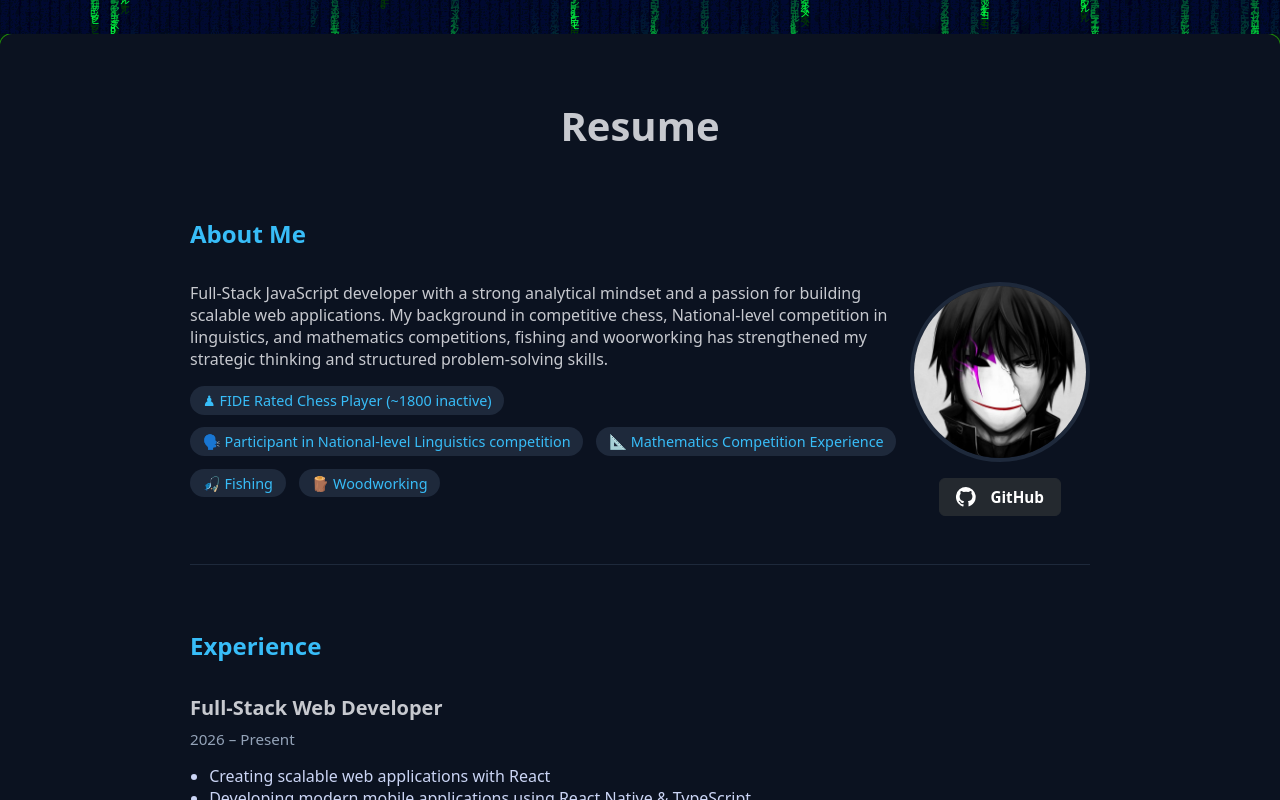
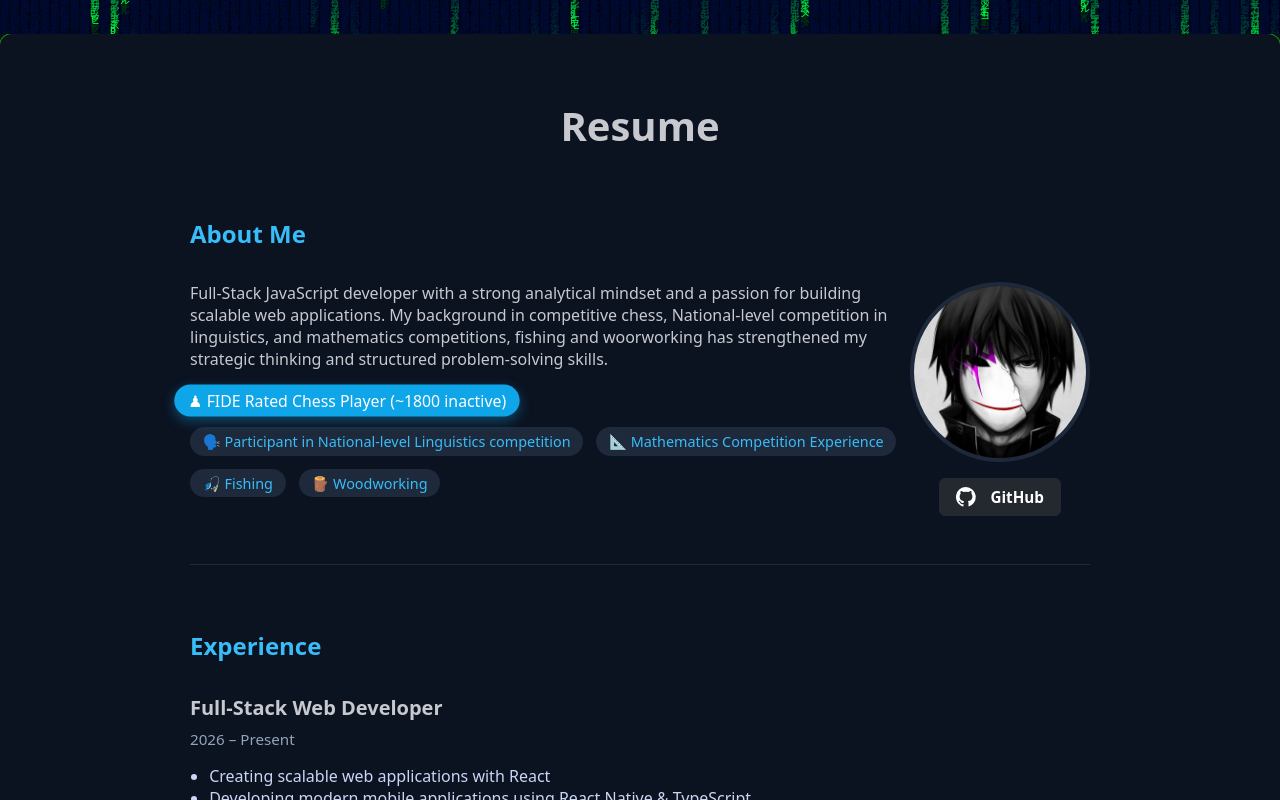
Before and after one commit to BozhidarZagorov/myCV, a React (Vite) app: page / in a window 1280 px wide. In both pictures the pointer is over the element "♟ FIDE Rated Chess Player (~1800 inactive)". Shown: the part 766-1566 px from the top of the page. Built offline with nearby package versions, Linux system fonts and the light colour scheme; no server answers; the database is empty.

Commit message:
add hover animation for the tags

```diff
--- a/src/index.css
+++ b/src/index.css
@@ -175,7 +175,7 @@ main {
 }
 
 .cv-image {
-  flex: 0 0 180px; /* fixed width for profile image */
+  flex: 0 0 180px;
   display: flex;
   flex-direction: column;
   align-items: center;
@@ -294,6 +294,16 @@ main {
   padding: 0.3rem 0.8rem;
   border-radius: 9999px;
   font-size: 0.9rem;
+  transition: all 0.25s ease;
+  cursor: default;
+}
+
+/* Hover effect */
+.cv-tags span:hover {
+  background: #0ea5e9;        /* brighter blue */
+  color: #ffffff;             /* white text */
+  transform: scale(1.1);      /* enlarge */
+  box-shadow: 0 4px 12px rgba(14, 165, 233, 0.4);
 }
 
 
```
